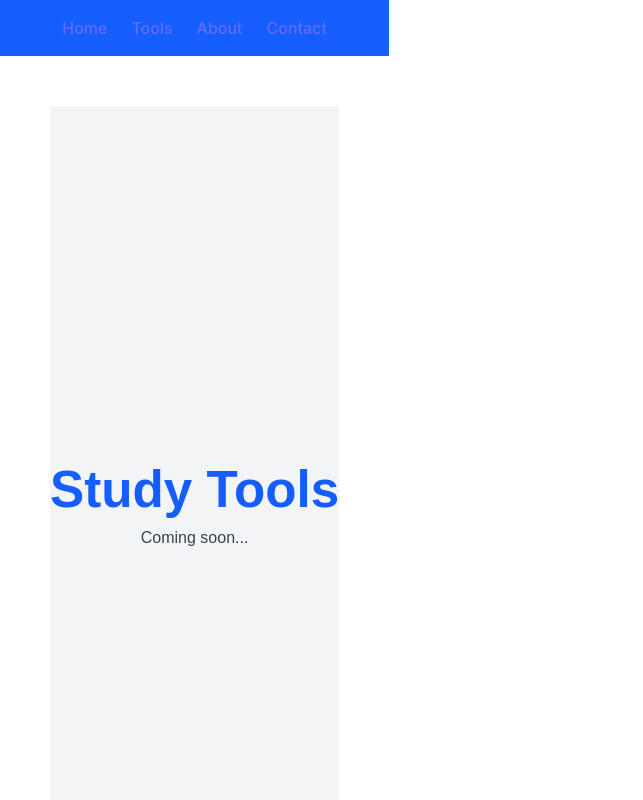
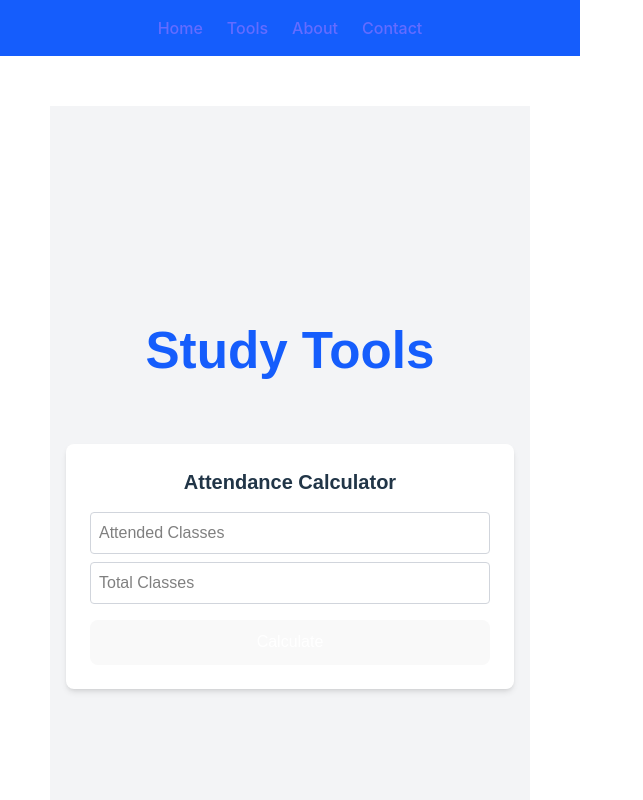
Before and after one commit to Abdul-Wasi/studysync, a React (Vite) app: page /tools in a window 1280 px wide. Shown: the top 800 px of the page, without its empty margins (0-643 px from the left). Built offline with nearby package versions, Linux system fonts and the light colour scheme.

Commit message:
added attendance calculator

```diff
--- /dev/null
+++ b/src/components/AttendanceCalculator.jsx
@@ -0,0 +1,53 @@
+import { useState } from "react";
+
+const AttendanceCalculator = () => {
+  const [attended, setAttended] = useState("");
+  const [total, setTotal] = useState("");
+  const [percentage, setPercentage] = useState(null);
+
+  const calculateAttendance = () => {
+    if (total > 0) {
+      const percent = ((attended / total) * 100).toFixed(2);
+      setPercentage(percent);
+    } else {
+      setPercentage(null);
+    }
+  };
+
+  return (
+    <div className="max-w-md mx-auto mt-10 p-6 bg-white shadow-md rounded-lg">
+      <h2 className="text-xl font-bold mb-4 text-center">Attendance Calculator</h2>
+
+      <input
+        type="number"
+        placeholder="Attended Classes"
+        value={attended}
+        onChange={(e) => setAttended(e.target.value)}
+        className="border p-2 rounded w-full mb-2 text-black border-gray-300"
+      />
+
+      <input
+        type="number"
+        placeholder="Total Classes"
+        value={total}
+        onChange={(e) => setTotal(e.target.value)}
+        className="border p-2 rounded w-full mb-2 text-black border-gray-300"
+      />
+
+      <button
+        onClick={calculateAttendance}
+        className="w-full bg-blue-500 text-white p-2 rounded mt-2 hover:bg-blue-600 transition"
+      >
+        Calculate
+      </button>
+
+      {percentage !== null && (
+        <p className="mt-4 text-lg font-semibold text-black bg-gray-200 p-2 rounded text-center">
+          Attendance: {percentage}%
+        </p>
+      )}
+    </div>
+  );
+};
+
+export default AttendanceCalculator;
--- a/src/pages/Tools.jsx
+++ b/src/pages/Tools.jsx
@@ -1,8 +1,12 @@
+import AttendanceCalculator from "../components/AttendanceCalculator";
+
 const Tools = () => {
   return (
-    <div className="min-h-screen flex flex-col items-center justify-center bg-gray-100">
-      <h1 className="text-3xl font-bold text-blue-600">Study Tools</h1>
-      <p className="text-gray-700 mt-2">Coming soon...</p>
+    <div className="min-h-screen flex flex-col items-center justify-center bg-gray-100 p-4">
+      <h1 className="text-3xl font-bold text-blue-600 mb-6">Study Tools</h1>
+      <div className="flex flex-wrap gap-6">
+        <AttendanceCalculator />
+      </div>
     </div>
   );
 };
```
